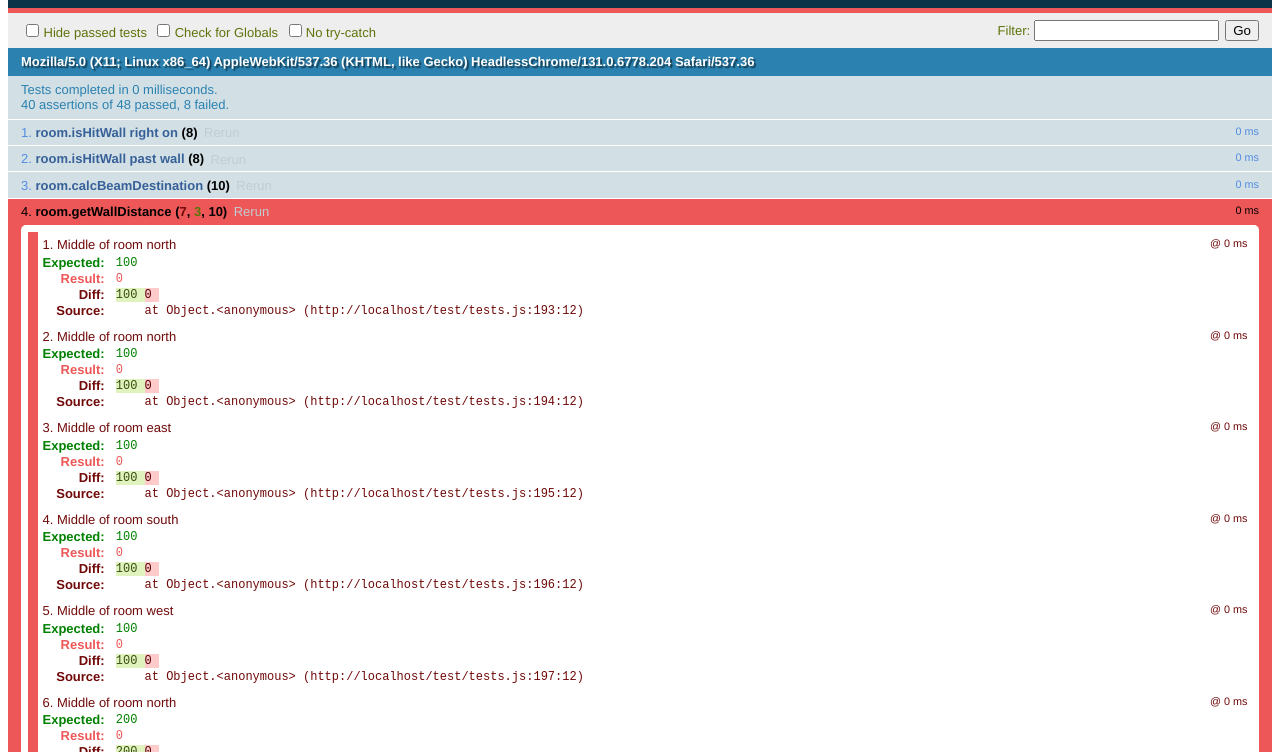
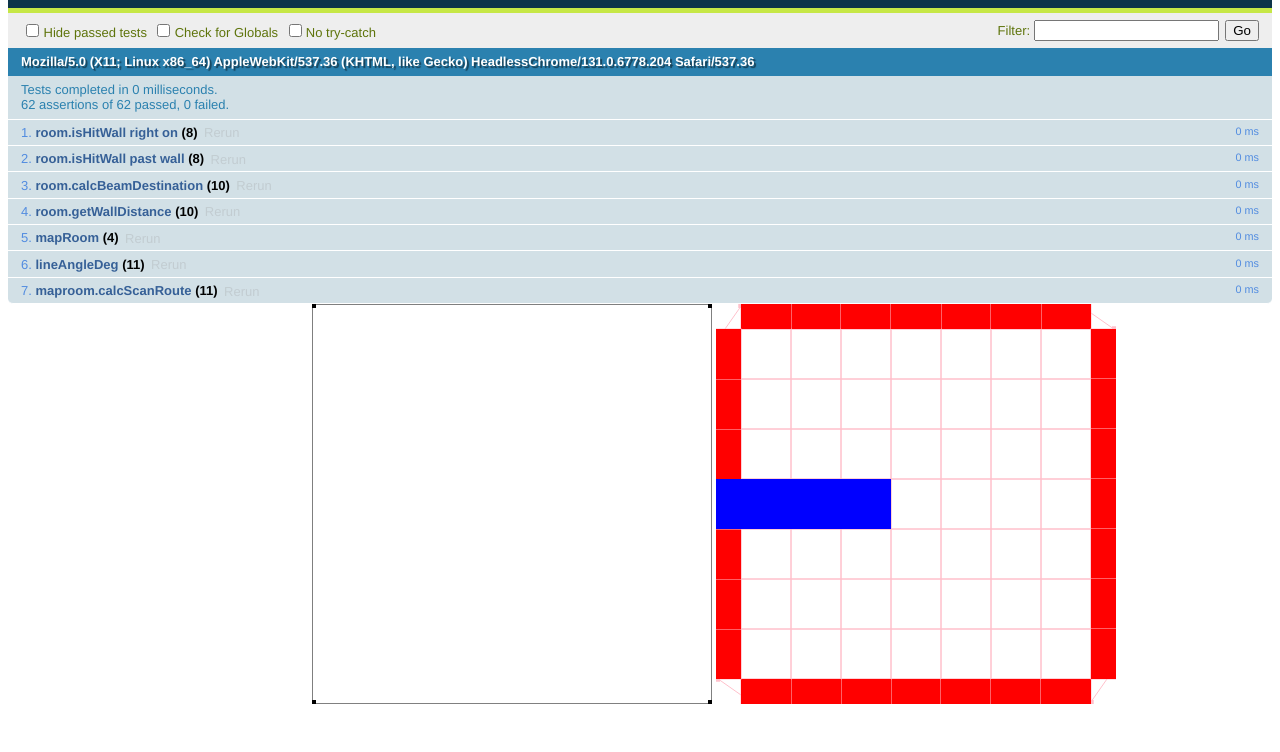
Before and after one commit to dlhinkley/myActivityBot, a plain HTML site: page test/tests.html in a window 1280 px wide. Shown: the part 48-800 px from the top of the page. Drawn offline with Linux system fonts and the light colour scheme.

Commit message:
Testing room grids

```diff
--- a/scripts/canvas.js
+++ b/scripts/canvas.js
@@ -12,7 +12,7 @@ function Canvas(id,width,height) {
 
 	this.clear = function() {
 
-		context.clearRect ( 0 , 0 , canvas.width, canvas.height );
+		context.clearRect ( 0 , 0 , this.canvas.width, this.canvas.height );
 	};
 	this.drawSquare = function(x, y, size, color) {
 
--- a/scripts/maproom.js
+++ b/scripts/maproom.js
@@ -41,7 +41,6 @@ function MapRoom(robot) {
 
 		}
 		else {
-
 
 			this.complete = true;
     		canvas.clear();
@@ -89,7 +88,7 @@ function MapRoom(robot) {
 	    routeWest(myMapCell);
 
 
-		return true;
+		return myMapCell;
 	}
     function routeWest(cell) {
 
@@ -165,7 +164,6 @@ function MapRoom(robot) {
 
     	console.log('createCell start direction=' + direction + ' level=' + level + ' x=' + x + ' y=' + y);
 
-
         var mapCell = new MapCell( x, y, gridSize ); // Create mapCell object
         var lowerLeftPoint  = g.point( x - (gridSize/2), y + (gridSize/2) );
         var lowerRightPoint = g.point( x + (gridSize/2), y + (gridSize/2) );
@@ -195,6 +193,7 @@ function MapRoom(robot) {
                 mapCell.flagAsDoorway();
             }
         }
+        // If the cell already exists, use it
         else if ( mapGrid.get( x, y + gridSize )  ) {
 
             mapCell.cellSouth = mapGrid.get( x, y + gridSize );
@@ -217,6 +216,7 @@ function MapRoom(robot) {
                 mapCell.flagAsDoorway();
             }
         }
+        // If the cell already exists, use it
         else if ( mapGrid.get( x, y - gridSize )  ) {
 
             mapCell.cellNorth = mapGrid.get( x, y - gridSize );
@@ -240,13 +240,14 @@ function MapRoom(robot) {
                 mapCell.flagAsDoorway();
             }
         }
+        // If the cell already exists, use it
         else if ( mapGrid.get( x + gridSize, y ) ) {
 
-            mapCell.cellWest = mapGrid.get( x + gridSize, y );
+            mapCell.cellEast = mapGrid.get( x + gridSize, y );
         }
         else {
 
-            mapCell.cellWest = createCell( x + gridSize, y , 'east', level + 1); // Create cell east
+            mapCell.cellEast = createCell( x + gridSize, y , 'east', level + 1); // Create cell east
         }
 
 
@@ -262,13 +263,14 @@ function MapRoom(robot) {
                 mapCell.flagAsDoorway();
             }
         }
+        // If the cell already exists, use it
         else if ( mapGrid.get( x - gridSize, y ) ) {
 
-            mapCell.cellEast = mapGrid.get( x - gridSize, y );
+            mapCell.cellWest = mapGrid.get( x - gridSize, y );
         }
         else {
 
-            mapCell.cellEast = createCell( x - gridSize, y , 'west', level + 1); // Create cell east
+            mapCell.cellWest = createCell( x - gridSize, y , 'west', level + 1); // Create cell east
         }
 
     	console.log('createCell end direction=' + direction + ' level=' + level + ' x=' + x + ' y=' + y);
--- a/scripts/room.js
+++ b/scripts/room.js
@@ -1,28 +1,15 @@
-function Room(id,width,height,canvas) {
+function Room(id,walls,canvas) {
 
     var walls, wallCanvas, roomDim;
 
     function init() {
 
 		var g = new Geometry();
-
-        walls = [
-        		g.line(  g.point( 0, 0),                g.point(width/3,0)		), // Top wall left of door
-        		g.line(  g.point( width - width/3, 0), g.point(width,0)		), // Top wall right of door
-            	g.line(  g.point( width, 0),            g.point(width,height)	), // Left wall
-        		g.line(  g.point( width, height),       g.point(0,height)		), // right wall
-        		g.line(  g.point( 0, height),           g.point(0,0)			),  // bottom wall
-
-        		g.line(  g.point( 80, 80),           g.point(100, 80)			),  // box inside room top
-        		g.line(  g.point( 100, 80),           g.point(100, 100)			),  // box inside room left
-        		g.line(  g.point( 100, 100),           g.point(80, 100)			),  // box inside room bottom
-        		g.line(  g.point( 80, 100),           g.point(80, 80)			),  // box inside room right
-        ];
         roomDim = getRoomDim(walls);
 
-        console.log('init roomDim=',roomDim);
+        console.log('init roomDim=', roomDim);
 
-        wallCanvas		= new Canvas("roomWallCanvas",roomDim.width, roomDim.height);
+        wallCanvas		= new Canvas("roomWallCanvas", roomDim.width, roomDim.height);
 
         drawWalls();
 
@@ -37,7 +24,7 @@ function Room(id,width,height,canvas) {
 			wallCanvas.drawLine( walls[m].start.x, walls[m].start.y, walls[m].end.x,  walls[m].end.y, 'black' );
 
 			wallCanvas.drawSquare( walls[m].start.x, walls[m].start.y, 8, 'black' );
-			wallCanvas.drawSquare( walls[m].end.x, walls[m].end.y, 8, 'black' );
+			wallCanvas.drawSquare( walls[m].end.x,   walls[m].end.y,   8, 'black' );
 		}
     }
 	/**
@@ -45,30 +32,42 @@ function Room(id,width,height,canvas) {
 	*/
 	this.isHitWall = function(dim) {
 
-		//console.log('isHitWall dim=',dim);
+		console.log('isHitWall dim=',dim);
+
+		var g = new Geometry();
 
 		var hit = false;
 
-		if ( isHit( dim.tr ) ||isHit( dim.tl ) || isHit( dim.br ) || isHit( dim.bl ) ) {
+		var box = [
+		            g.line( g.point( dim.tr.x, dim.tr.y ), g.point( dim.tl.x, dim.tl.y ) ),
+		            g.line( g.point( dim.tl.x, dim.tl.y ), g.point( dim.bl.x, dim.bl.y ) ),
+		            g.line( g.point( dim.bl.x, dim.bl.y ), g.point( dim.br.x, dim.br.y ) ),
+		            g.line( g.point( dim.br.x, dim.br.y ), g.point( dim.tr.x, dim.tr.y ) )
+		];
 
-			hit = true;
-			console.log("bang!!!",dim);
-		}
+    	var ptr = 0;
+		console.log('isHitWall walls.length=',walls.length);
 
+		while ( ! hit && ptr < walls.length ) {
+
+		    for (var m = 0; m < box.length; m ++ ) {
+
+                var line = box[m];
+
+                console.log('walls[ptr]=', walls[ptr]);
+                console.log('box[m]=', box[m]);
+
+    		    if ( line.intersection( walls[ptr] ) !== null ) {
+
+        		    hit = true;
+        			console.log("bang!!!",dim);
+    		    }
+		    }
+            ptr++;
+    	}
 		return hit;
 	}
-	function isHit(cornerDim) {
 
-		var hit = false;
-
-		if ( cornerDim.x <= 0 || cornerDim.y <= 0 || cornerDim.x >= width || cornerDim.x >= height || cornerDim.y >= width || cornerDim.y >= height ) {
-
-
-			hit = true;
-		}
-		return hit;
-
-	}
 
 	/**
 	* Given a x, y coordinate and degree, returns the distance to the an obstacal
@@ -76,19 +75,15 @@ function Room(id,width,height,canvas) {
 	*/
 	this.getWallDistance = function(x,y,deg) {
 
-		var distance = null;
-
-		var g = new Geometry();
-
-		var dim = this.calcBeamDestination(x,y,deg);
-
+		var distance    = null;
+		var g           = new Geometry();
+		var dim         = this.calcBeamDestination(x,y,deg);
 
 		var beamStart 	= g.point(x,y);
 		var beamEnd 	= g.point(dim.x, dim.y);
+		var beamLine 	= g.line(beamStart, beamEnd);
 
-		//console.log('beamStart=',beamStart);
 
-		var beamLine 	= g.line(beamStart, beamEnd);
 		if (canvas) canvas.drawLine(beamLine.start.x, beamLine.start.y, beamLine.end.x, beamLine.end.y ,"#ff0000");
 
 
@@ -102,12 +97,10 @@ function Room(id,width,height,canvas) {
 
     			distance = beamStart.distance( wallDist );
     		}
-
-    }
+        }
 		console.log('distance=' + distance 	);
 
 		return distance;
-
 	}
 	/**
 	 * Given an array of wall lines, return an object containing the max x and y
@@ -161,8 +154,8 @@ function Room(id,width,height,canvas) {
             //
 			for (var m = 0; m < walls.length; m ++ ) {
 
-				var wallStartDist  = robotVector.distanceFrom(  Vector.create([ walls[m].start.x, walls[m].start.y]) );
-				var wallEndDist = robotVector.distanceFrom( Vector.create([  walls[m].end.x, walls[m].end.y]) );
+				var wallStartDist  = robotVector.distanceFrom( Vector.create([ walls[m].start.x, walls[m].start.y ] ) );
+				var wallEndDist    = robotVector.distanceFrom( Vector.create([ walls[m].end.x,   walls[m].end.y   ] ) );
 
 
 	            if ( wallStartDist > maxDistance ) {
@@ -193,7 +186,7 @@ function Room(id,width,height,canvas) {
 
 
 			console.log('calcBeamDestination distance=' + distance + ' dim=',dim);
-
+			console.log('canvas=',canvas);
 			if (canvas ) canvas.drawLine( x, y, dim.x, dim.y, 'blue');
 
 			return dim;
--- a/test/tests.html
+++ b/test/tests.html
@@ -10,11 +10,14 @@
   <div id="qunit-fixture"></div>
   <canvas class="graph" id="graph"></canvas>
   <canvas class="roomWallCanvas" id="roomWallCanvas"></canvas>
+  <canvas class="roomMapCanvas" id="roomMapCanvas"></canvas>
+  <canvas class="roomCanvas" id="roomCanvas"></canvas>
   <script type="text/javascript" src="qunit-1.17.1.js"></script>
   <script type="text/javascript" src="../scripts/lib/jquery.min.js"></script>
   <script type="text/javascript" src="../scripts/utility.js"></script>
   <script type="text/javascript" src="../scripts/lib/geometry.js"></script>
   <script type="text/javascript" src="../scripts/lib/sylvester.js"></script>
+  <script type="text/javascript" src="../scripts/lib/polyk.js"></script>
   <script type="text/javascript" src="../scripts/room.js"></script>
   <script type="text/javascript" src="../scripts/robot.js"></script>
   <script type="text/javascript" src="../scripts/maproom.js"></script>
--- a/test/tests.js
+++ b/test/tests.js
@@ -3,17 +3,26 @@
 
 QUnit.test( "room.isHitWall right on", function( assert ) {
 
+    var g = new Geometry();
+
     var width = 200;
     var height = 300;
-    var room = new Room(null,width, height, null);
+    var walls = [
+		g.line(  g.point( 0,     0),            g.point(width, 0)		), // Top wall
+    	g.line(  g.point( width, 0),            g.point(width, height)	), // Left wall
+		g.line(  g.point( width, height),       g.point(0,     height)		), // right wall
+		g.line(  g.point( 0,     height),       g.point(0,     0)			),  // bottom wall
+];
+
+    var room = new Room(null,walls, null);
 
 
     // Detect any hit
     var dim =  {
-                "tl": { "x": 0, "y": 0 },
-                "tr": { "x": 0, "y": 0 },
-                "bl": { "x": 0, "y": 0 },
-                "br": { "x": 0, "y": 0 },
+                "tl": { "x": 10, "y": 0 },
+                "tr": { "x": 15, "y": 0 },
+                "bl": { "x": 10, "y": 10 },
+                "br": { "x": 15, "y": 10 },
     };
     assert.ok( room.isHitWall(dim), "All Zeros");
 
@@ -25,6 +34,7 @@ QUnit.test( "room.isHitWall right on", function( assert ) {
                 "br": { "x": 100, "y": 50 },
     };
     assert.ok( ! room.isHitWall(dim), "Middle of room" );
+
 
 
     var dim =  {
@@ -79,21 +89,29 @@ QUnit.test( "room.isHitWall right on", function( assert ) {
 
 });
 
+
 QUnit.test( "room.isHitWall past wall", function( assert ) {
 
     var width = 200;
     var height = 300;
-    var room = new Room(null,width, height, null);
+    var g = new Geometry();
+    var walls = [
+		g.line(  g.point( 0,     0),            g.point(width, 0)		), // Top wall
+    	g.line(  g.point( width, 0),            g.point(width, height)	), // Left wall
+		g.line(  g.point( width, height),       g.point(0,     height)		), // right wall
+		g.line(  g.point( 0,     height),       g.point(0,     0)			),  // bottom wall
+];
+    var room = new Room(null,walls, null);
 
     width += 50;
     height += 50;
 
     // Detect any hit
     var dim =  {
-                "tl": { "x": 0, "y": 0 },
-                "tr": { "x": 0, "y": 0 },
-                "bl": { "x": 0, "y": 0 },
-                "br": { "x": 0, "y": 0 },
+                "tl": { "x": 10, "y": 0 },
+                "tr": { "x": 15, "y": 0 },
+                "bl": { "x": 10, "y": 10 },
+                "br": { "x": 15, "y": 10 },
     };
     assert.ok( room.isHitWall(dim), "All Zeros");
 
@@ -160,11 +178,22 @@ QUnit.test( "room.isHitWall past wall", function( assert ) {
 });
 
 
+
+
+
+
 QUnit.test( "room.calcBeamDestination", function( assert ) {
 
     var width = 200;
     var height = 200;
-    var room = new Room(null,width, height, null);
+    var g = new Geometry();
+    var walls = [
+		g.line(  g.point( 0,     0),            g.point(width, 0)		), // Top wall
+    	g.line(  g.point( width, 0),            g.point(width, height)	), // Left wall
+		g.line(  g.point( width, height),       g.point(0,     height)		), // right wall
+		g.line(  g.point( 0,     height),       g.point(0,     0)			),  // bottom wall
+        ];
+    var room = new Room(null,walls, null);
 
 
     assert.equal( Math.round( room.calcBeamDestination(100,100,0).x ), 100, "Middle of room north x" );
@@ -188,7 +217,14 @@ QUnit.test( "room.getWallDistance", function( assert ) {
 
     var width = 200;
     var height = 200;
-    var room = new Room(null,width, height, null);
+    var g = new Geometry();
+    var walls = [
+		g.line(  g.point( 0,     0),            g.point(width, 0)		), // Top wall
+    	g.line(  g.point( width, 0),            g.point(width, height)	), // Left wall
+		g.line(  g.point( width, height),       g.point(0,     height)		), // right wall
+		g.line(  g.point( 0,     height),       g.point(0,     0)			),  // bottom wall
+];
+    var room = new Room(null,walls, null);
 
     assert.equal( Math.round( room.getWallDistance(100,100,0) ), 100, "Middle of room north" );
     assert.equal( Math.round( room.getWallDistance(100,100,360) ), 100, "Middle of room north" );
@@ -198,7 +234,13 @@ QUnit.test( "room.getWallDistance", function( assert ) {
 
     width = 300;
     height = 500;
-    room = new Room(null,width, height, null);
+    var walls = [
+		g.line(  g.point( 0,     0),            g.point(width, 0)		), // Top wall
+    	g.line(  g.point( width, 0),            g.point(width, height)	), // Left wall
+		g.line(  g.point( width, height),       g.point(0,     height)		), // right wall
+		g.line(  g.point( 0,     height),       g.point(0,     0)			),  // bottom wall
+];
+    var room = new Room(null,walls, null);
 
     assert.equal( Math.round( room.getWallDistance(150, 200,0) ), 200, "Middle of room north" );
     assert.equal( Math.round( room.getWallDistance(150, 200,360) ), 200, "Middle of room north" );
@@ -208,12 +250,23 @@ QUnit.test( "room.getWallDistance", function( assert ) {
 
 });
 
-/*
+
+
 
 QUnit.test( "mapRoom", function( assert ) {
 
-    var room  		= new Room(null, 400, 400,null);
-    var robot 		= new Robot(null,room);
+    var width = 400;
+    var height = 400;
+    var g = new Geometry();
+
+    var walls = [
+		g.line(  g.point( 0,     0),            g.point(width, 0)		), // Top wall
+    	g.line(  g.point( width, 0),            g.point(width, height)	), // Left wall
+		g.line(  g.point( width, height),       g.point(0,     height)		), // right wall
+		g.line(  g.point( 0,     height),       g.point(0,     0)			),  // bottom wall
+];
+    var room    = new Room(null,walls, null);
+    var robot   = new Robot(null,room);
     var mapRoom = new MapRoom(robot,null);
 
     robot.setPosition(200,200);
@@ -227,7 +280,8 @@ QUnit.test( "mapRoom", function( assert ) {
 
 		mapRoom.scanInitial();
 	}
-    assert.equal(mapRoom.getWalls().length() , 9, "Wall length");
+    assert.equal(mapRoom.getWalls().length() , 36, "Wall length");
+/*
 
     assert.equal( Math.round( mapRoom.getWalls().get(0).start.x ), 231, "Wall 0 start x");
     assert.equal( Math.round( mapRoom.getWalls().get(0).start.y ), 0, "Wall 0 start y");
@@ -274,12 +328,14 @@ QUnit.test( "mapRoom", function( assert ) {
     assert.equal( Math.round( mapRoom.getWalls().get(8).end.x ), 231, "Wall 8 end x");
     assert.equal( Math.round( mapRoom.getWalls().get(8).end.y ), 0, "Wall 8 end y");
 
+*/
 });
-*/
+
 
 QUnit.test( "lineAngleDeg", function( assert ) {
 
     //var canvas = new Canvas("graph",400, 400);
+
 	var g = new Geometry();
 
 
@@ -319,27 +375,57 @@ QUnit.test( "lineAngleDeg", function( assert ) {
 	var line = g.line( g.point(100, 100), g.point(95, 50));
 	assert.equal( Math.round( lineAngleDeg(line) ), 354, "line short of north angle");
 
+});
 
-	//canvas.drawLine(line.start.x, line.start.y, line.end.x, line.end.y, 'blue');
-	//canvas.drawCircle(line.end.x, line.end.y, 5, 'blue');/*
+QUnit.test( "maproom.calcScanRoute", function( assert ) {
 
 
 
+    var width = 400;
+    var height = 400;
+    var g = new Geometry();
 
-/*
-				var lineAngleDeg  = line.angle();
-			console.log('caleScanRoute lineAngleDeg=' + lineAngleDeg);
+    var walls = [
+		g.line(  g.point( 0,     0),            g.point(width, 0)		), // Top wall
+    	g.line(  g.point( width, 0),            g.point(width, height)	), // Left wall
+		g.line(  g.point( width, height),       g.point(0,     height)		), // right wall
+		g.line(  g.point( 0,     height),       g.point(0,     0)			),  // bottom wall
+    ];
 
-			var startPoint = line.start;
-			var newEndPoint     = g.point.fromPolar(wallBuffer, rad(lineAngleDeg), startPoint); // calculate new line end based on original angle and startpoint
-			var newLine = g.line(startPoint,newEndPoint);
-*/
-});
-QUnit.test( "PolyK Library", function( assert ) {
+    var room  		= new Room(null, walls,null);
+    var robot 		= new Robot(null,room);
+    robot.setPosition(200,200);
+    robot.setSize(25, 50);
 
-    var canvas = new Canvas("graph",400, 400);
+    var mapRoom = new MapRoom(robot,null);
+    	robot.setPosition(200,200);
 
+    var route = null;
 
+	while ( ! mapRoom.complete ) {
 
+		mapRoom.scanInitial();
+	}
+
+	assert.ok(mapRoom.complete  , "Room navigation complete");
+
+	var robotCell = mapRoom.calcScanRoute();
+
+	console.log('robotCell=',robotCell);
+
+	assert.equal( robotCell.x , 200, "Robot cell x");
+	assert.equal( robotCell.y , 200, "Robot cell y");
+
+	assert.equal( robotCell.cellEast.x , 250, "Cell to east of robot x");
+	assert.equal( robotCell.cellEast.y , 200, "Cell to east of robot x");
+
+	assert.equal( robotCell.cellWest.x , 150, "Cell to west of robot x");
+	assert.equal( robotCell.cellWest.y , 200, "Cell to west of robot x");
+
+	assert.equal( robotCell.cellNorth.x , 200, "Cell to north of robot x");
+	assert.equal( robotCell.cellNorth.y , 150, "Cell to north of robot x");
+
+	assert.equal( robotCell.cellSouth.x , 200, "Cell to south of robot x");
+	assert.equal( robotCell.cellSouth.y , 250, "Cell to south of robot x");
 
 });
```
Also changed, not shown: scripts/main.js (+15 -1 lines). Lines whose indentation alone changed are shown as unchanged.
